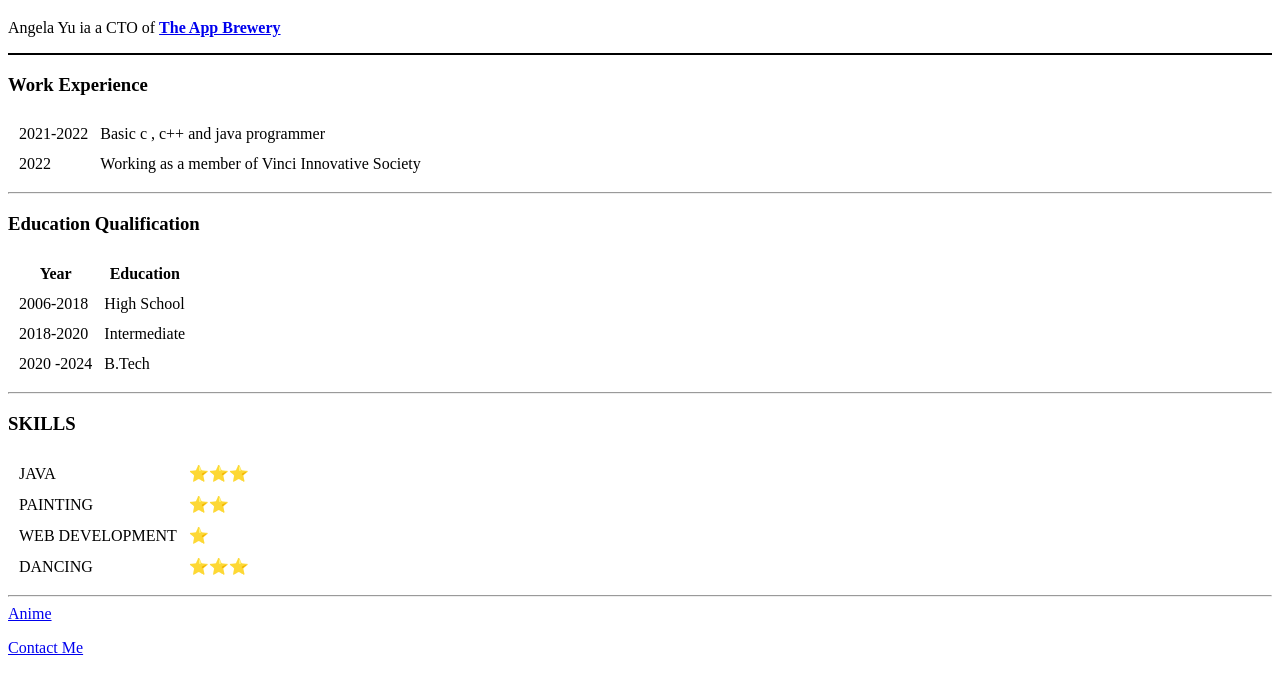
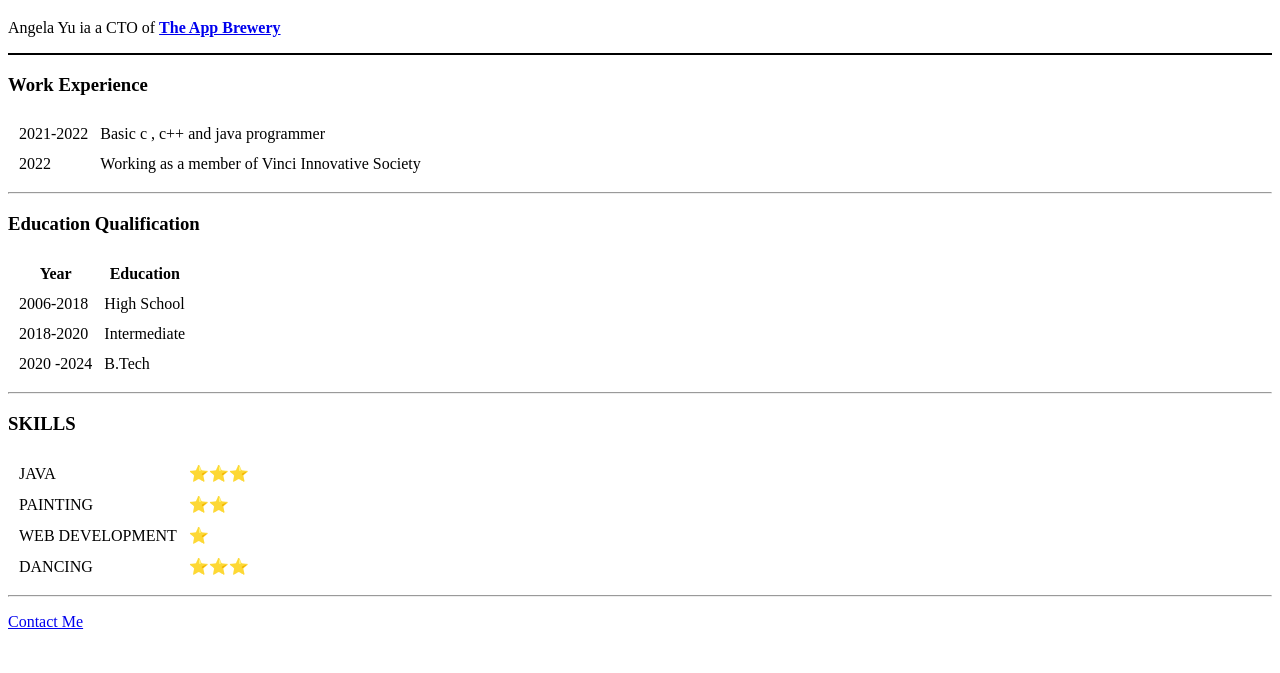
Before and after one commit to Priyankal28/CV-file, a plain HTML site: page index.html in a window 1280 px wide. Shown: the part 351-1024 px from the top of the page. After the commit the page ends 998 px from the top, so only its background shows below. Drawn offline with Linux system fonts and the light colour scheme.

Commit message:
Update index.html
made few more changes

```diff
--- a/index.html
+++ b/index.html
@@ -109,7 +109,7 @@
     </table>
 
 <hr>
-<a href = "anime.html ">Anime </a><!--link to our own page instead of internet-->
+
 <p><a href="contactme.html">Contact Me</a></p>
 
      </body>
```
